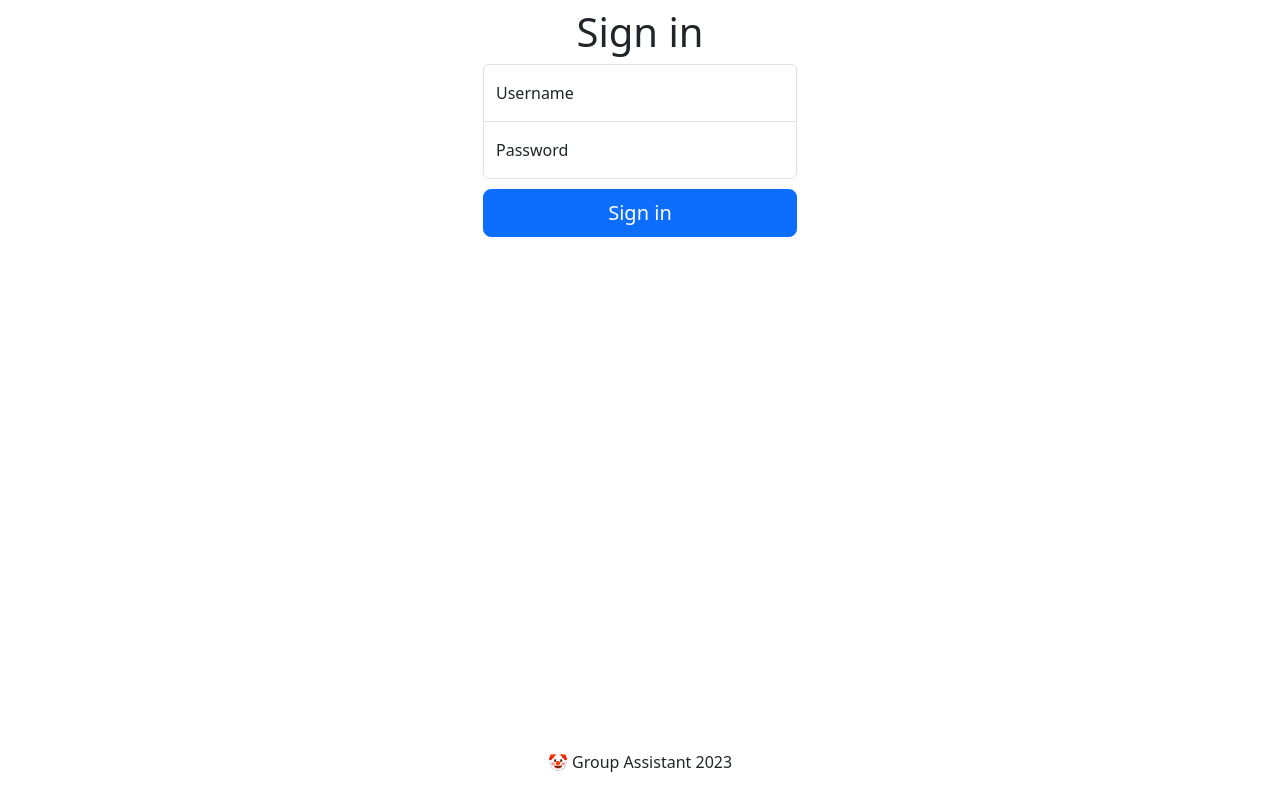
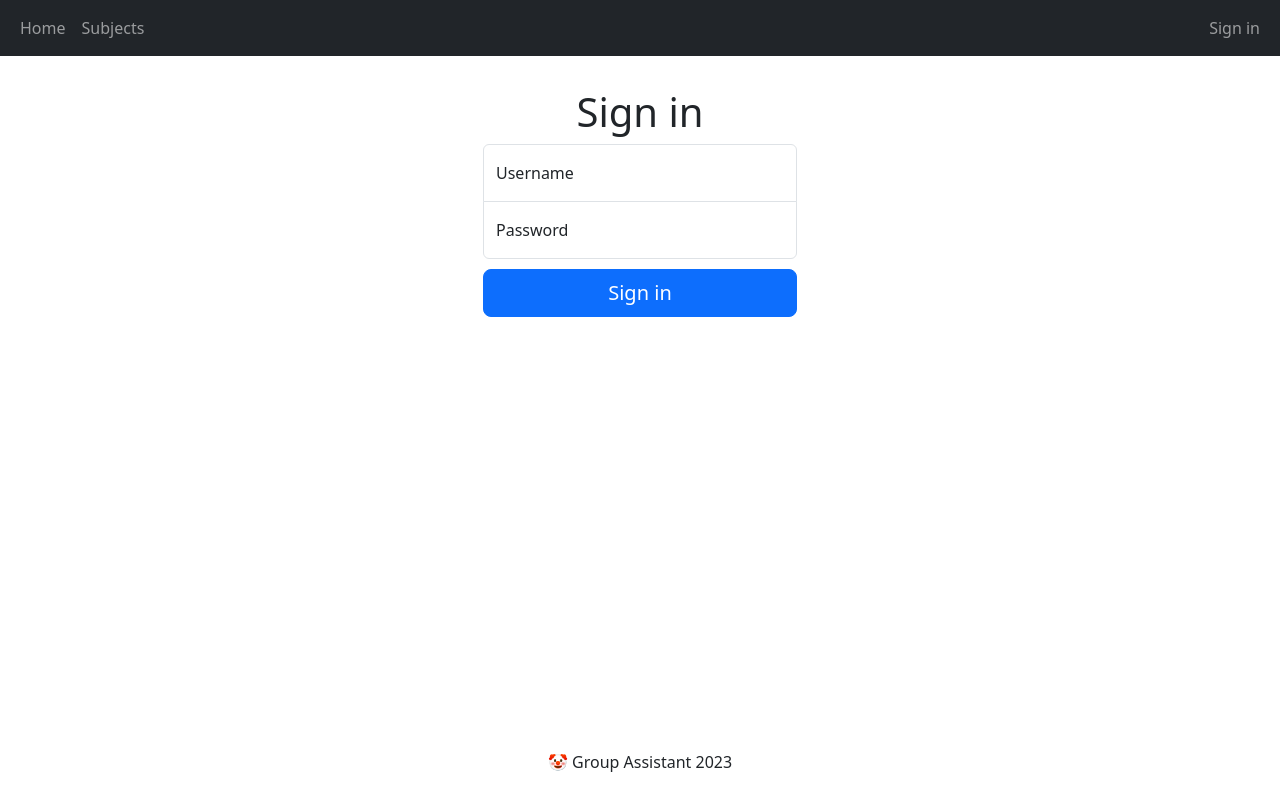
Before and after one commit to psevdocoder/sipi_frontend, a Vue app in the folder sipi_front/: page /login in a window 1280 px wide. Built offline with nearby package versions, Linux system fonts and the light colour scheme.

Commit message:
navbar after login fix

```diff
--- a/sipi_front/src/App.vue
+++ b/sipi_front/src/App.vue
@@ -1,6 +1,6 @@
 <template>
     <div>
-    <AppHeader v-if="isAuthenticated" />
+        <AppHeader :isAuthenticated="isAuthenticated" />
         <router-view />
         <AppFooter />
     </div>
@@ -51,3 +51,6 @@ export default {
     },
 };
 </script>
+
+<style scoped>
+</style>
--- a/sipi_front/src/components/AppHeader.vue
+++ b/sipi_front/src/components/AppHeader.vue
@@ -14,18 +14,23 @@
 
             <ul class="navbar-nav me-auto mb-2 mb-md-0">
                 <li class="nav-item mr-2">
-          <router-link to="/login" class="nav-link"> Sign in </router-link>
+                    <router-link v-if="!isAuthenticated" to="/login" class="nav-link"> Sign in </router-link>
+                    <span v-else class="nav-link"> Logged in </span>
                 </li>
-
             </ul>
         </div>
-
     </nav>
 </template>
 
 <script>
 export default {
-  name: "AppHeader"
+    name: "AppHeader",
+    props: {
+        isAuthenticated: {
+            type: Boolean,
+            required: true
+        }
+    }
 }
 </script>
 
```
Lines whose indentation alone changed are shown as unchanged.
